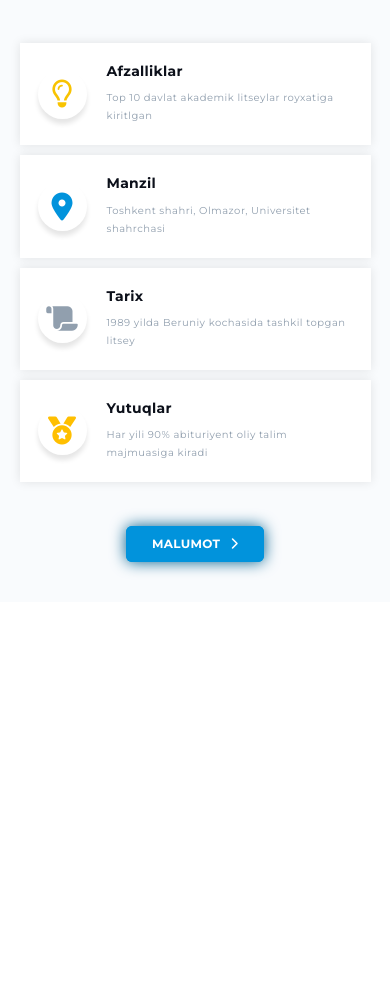
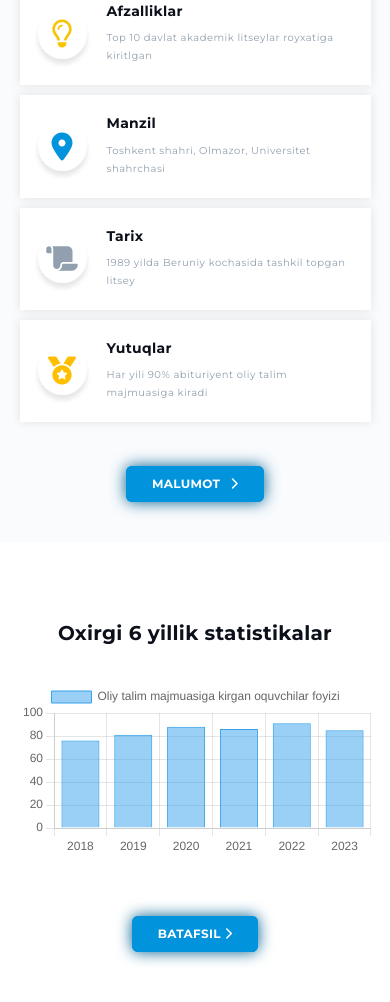
Before and after one commit to Zafarovpolat/TDTU, a plain HTML site: page index.html in a window 390 px wide. Shown: the part 1589-2591 px from the top of the page. Before the commit the page ends 2191 px from the top, so only its background shows below. Drawn offline with nearby package versions, Linux system fonts and the light colour scheme.

Commit message:
Statistics done & bugs fixed

```diff
--- a/assets/scss/_general.scss
+++ b/assets/scss/_general.scss
@@ -4,6 +4,7 @@
     box-sizing: border-box;
     transition: all 300ms;
     font-family: 'Montserrat', sans-serif;
+    user-select: none;
 }
 
 body {
--- a/assets/scss/all-blocks/desktop/_all-blocks.scss
+++ b/assets/scss/all-blocks/desktop/_all-blocks.scss
@@ -2,4 +2,5 @@
 @import "./hero";
 @import './modal';
 @import './info';
+@import './statistics';
 @import "./footer";
--- a/assets/scss/all-blocks/desktop/_hero.scss
+++ b/assets/scss/all-blocks/desktop/_hero.scss
@@ -1,5 +1,5 @@
 .hero {
-    margin-bottom: 140px;
+    margin-bottom: 120px;
 
     &>.container::after {
         content: url(../media/dotes.png);
--- a/assets/scss/all-blocks/desktop/_info.scss
+++ b/assets/scss/all-blocks/desktop/_info.scss
@@ -1,5 +1,6 @@
 .info {
     background-color: #F9FBFD;
+    margin-bottom: 120px;
 
     &>.container {
         display: grid;
--- /dev/null
+++ b/assets/scss/all-blocks/desktop/_statistics.scss
@@ -0,0 +1,47 @@
+.statistics {
+    margin-bottom: 120px;
+
+    &>.container {
+        display: flex;
+        flex-direction: column;
+        gap: 30px;
+        text-align: center;
+        justify-content: center;
+        align-items: center;
+
+        &>div {
+            width: 100%;
+        }
+    }
+
+    &__heading {
+        margin-bottom: 16px;
+        color: #0C101A;
+        font-size: 38px;
+        letter-spacing: 0.3px;
+    }
+}
+
+@media (max-width: 1370px) {
+    .statistics {
+        &__heading {
+            font-size: 34px;
+        }
+    }
+}
+
+@media (max-width: 1200px) {
+    .statistics {
+        &__heading {
+            font-size: 30px;
+        }
+    }
+}
+
+@media (max-width: 1080px) {
+    .statistics {
+        &__heading {
+            font-size: 28px;
+        }
+    }
+}
--- a/assets/scss/all-blocks/mobile/_all-blocks.scss
+++ b/assets/scss/all-blocks/mobile/_all-blocks.scss
@@ -2,4 +2,5 @@
 @import "./hero";
 @import './modal';
 @import './info';
+@import './statistics';
 @import "./footer";
--- a/assets/scss/all-blocks/mobile/_hero.scss
+++ b/assets/scss/all-blocks/mobile/_hero.scss
@@ -1,5 +1,7 @@
-@media (max-width: 560px) {
+@media (max-width: 600px) {
     .hero {
+        margin-bottom: 80px;
+
         &__video {
             max-width: 400px;
         }
--- a/assets/scss/all-blocks/mobile/_info.scss
+++ b/assets/scss/all-blocks/mobile/_info.scss
@@ -1,8 +1,18 @@
+@media (max-width: 600px) {
+    .info {
+        margin-bottom: 80px;
+    }
+}
+
 @media (max-width: 500px) {
     .info {
 
         &__heading {
             font-size: 20px;
+        }
+
+        &__subheading {
+            text-align: center;
         }
 
         &__list {
--- /dev/null
+++ b/assets/scss/all-blocks/mobile/_statistics.scss
@@ -0,0 +1,21 @@
+@media (max-width: 600px) {
+    .statistics {
+        margin-bottom: 60px;
+
+        &>.container {
+            gap: 20px;
+
+            &>div {
+                margin-bottom: 40px;
+            }
+        }
+    }
+}
+
+@media (max-width: 500px) {
+    .statistics {
+        &__heading {
+            font-size: 20px;
+        }
+    }
+}
--- a/assets/scss/all-blocks/tablet/_all-blocks.scss
+++ b/assets/scss/all-blocks/tablet/_all-blocks.scss
@@ -2,4 +2,5 @@
 @import "./hero";
 @import './modal';
 @import './info';
+@import './statistics';
 @import "./footer";
--- /dev/null
+++ b/assets/scss/all-blocks/tablet/_statistics.scss
@@ -0,0 +1,7 @@
+@media (max-width: 800px) {
+    .statistics {
+        &__heading {
+            font-size: 22px;
+        }
+    }
+}
--- a/index.html
+++ b/index.html
@@ -50,7 +50,7 @@
                 <ul class="header__list">
                     <li class="header__list-item"><a class="link" href="./index.html">Bosh sahifa</a></li>
                     <li class="header__list-item"><a class="link" href="./about.html">Bizning Litsey</a></li>
-                    <li class="header__list-item"><a class="link" href="./news.html">Yangiliklar</a></li>
+                    <li class="header__list-item"><a class="link" href="./statistics.html">Statistika</a></li>
                     <li class="header__list-item"><a class="link" href="./achievements.html">Yutuqlar</a></li>
                     <li class="header__list-item"><a class="link" href="./students.html">Ustozlar</a></li>
                     <li class="header__list-item"><button class="btn" id="modalBtn">Aloqa </button></li>
@@ -210,9 +210,46 @@
 
             </div>
         </section>
+
+        <section class="statistics">
+            <div class="container">
+                <h2 class="statistics__heading">Oxirgi 6 yillik statistikalar</h2>
+
+                <!-- Chart -->
+                <div>
+                    <canvas id="myChart"></canvas>
+                </div>
+
+                <script src="https://cdn.jsdelivr.net/npm/chart.js"></script>
+
+                <script>
+                    const ctx = document.getElementById('myChart');
+
+                    new Chart(ctx, {
+                        type: 'bar',
+                        data: {
+                            labels: ['2018', '2019', '2020', '2021', '2022', '2023'],
+                            datasets: [{
+                                label: 'Oliy talim majmuasiga kirgan oquvchilar foyizi',
+                                data: [76, 81, 88, 86, 91, 85],
+                                borderWidth: 1
+                            }]
+                        },
+                        options: {
+                            scales: {
+                                y: {
+                                    beginAtZero: true
+                                }
+                            }
+                        }
+                    });
+                </script>
+                <!-- Chart   -->
+
+                <a href="./statistics.html" class="btn">Batafsil <i class="fa fa-chevron-right"></i></a>
+            </div>
+        </section>
     </main>
-
-
 
 </body>
 
```
Also changed, not shown: assets/css/main.css, news.html (deleted), statistics.html (added), 1 other file.
